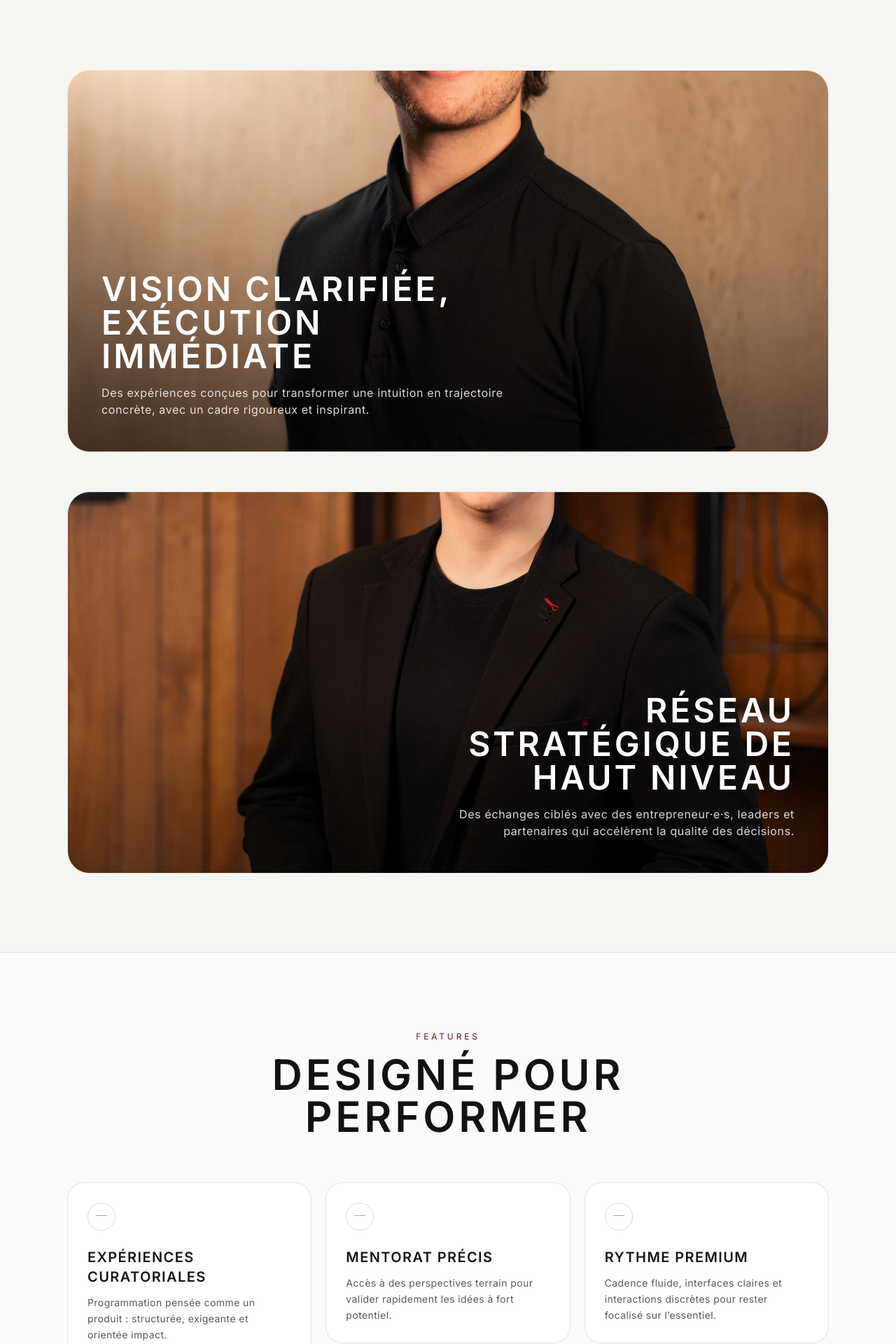
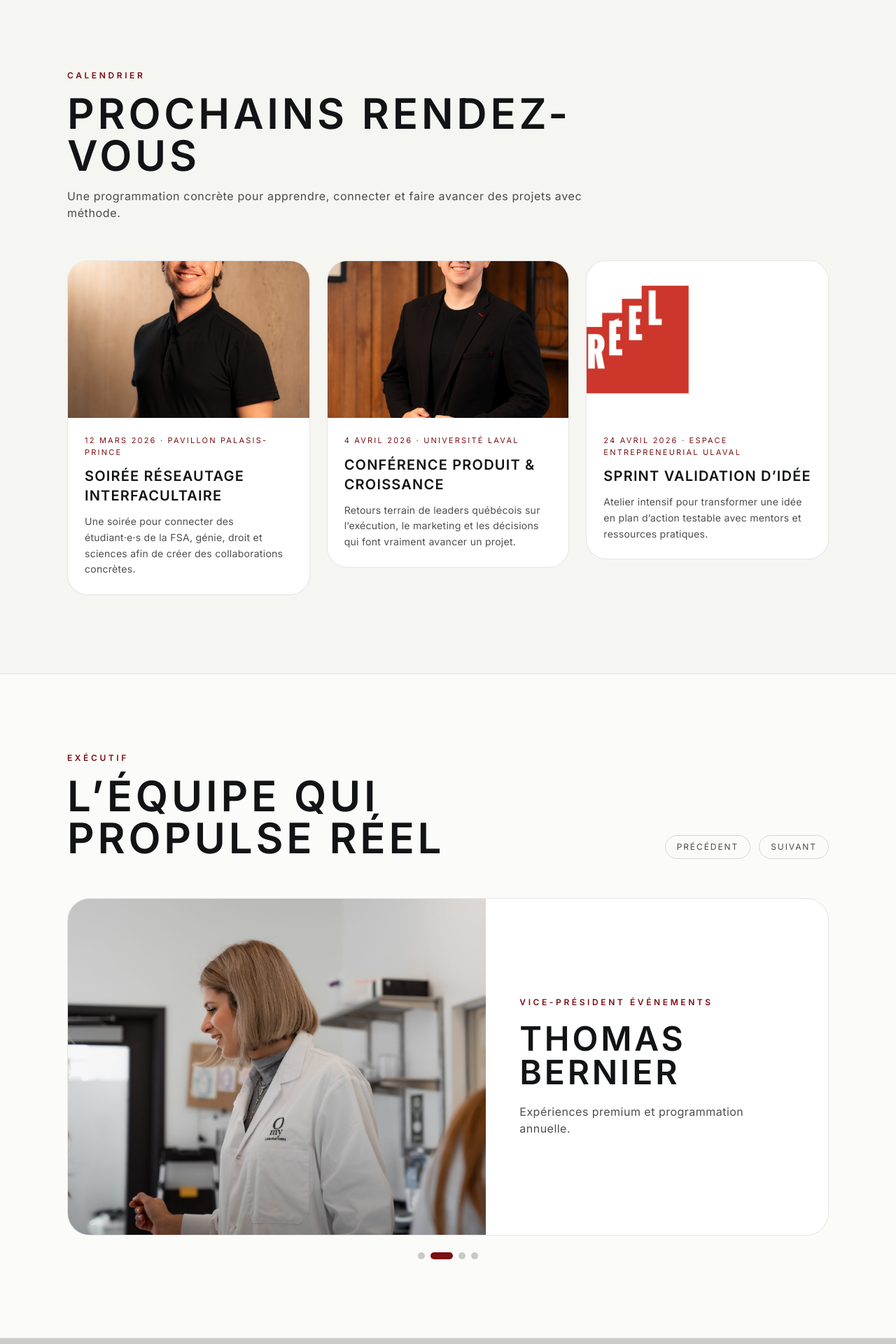
Before and after one commit to tkstan/reelul, a Next.js app: page / in a window 1280 px wide. Shown: the part 880-2800 px from the top of the page at 70% size. Built offline with nearby package versions, Linux system fonts and the light colour scheme.

Commit message:
Refine landing in French with requested sections and executive carousel

```diff
--- a/components/navbar.tsx
+++ b/components/navbar.tsx
@@ -8,8 +8,9 @@ import { Button } from '@/components/ui/button';
 
 const onePageNav = [
   { href: '/#accueil', label: 'Accueil' },
-  { href: '/#experience', label: 'Expérience' },
-  { href: '/#features', label: 'Features' },
+  { href: '/#calendrier', label: 'Calendrier' },
+  { href: '/#executif', label: 'Exécutif' },
+  { href: '/#heritage', label: 'Héritage Entrepreneuriat' },
   { href: '/#contact', label: 'Contact' }
 ];
 
@@ -18,7 +19,7 @@ export function Navbar() {
   const [scrolled, setScrolled] = useState(false);
 
   useEffect(() => {
-    const onScroll = () => setScrolled(window.scrollY > 16);
+    const onScroll = () => setScrolled(window.scrollY > 18);
     onScroll();
     window.addEventListener('scroll', onScroll, { passive: true });
     return () => window.removeEventListener('scroll', onScroll);
@@ -30,12 +31,12 @@ export function Navbar() {
     <header
       className={`sticky top-0 z-50 border-b transition duration-500 [transition-timing-function:cubic-bezier(0.22,1,0.36,1)] ${
         !isHome || scrolled
-          ? 'border-black/10 bg-[rgba(248,248,246,0.78)] backdrop-blur-md'
-          : 'border-transparent bg-[rgba(248,248,246,0.42)] backdrop-blur-md'
+          ? 'border-black/10 bg-[rgba(245,245,242,0.92)] backdrop-blur-md'
+          : 'border-transparent bg-transparent'
       }`}
     >
       <Container className="flex items-center justify-between py-3">
-        <Link href="/#accueil" className="text-xl font-semibold uppercase tracking-[0.2em] text-[#101214]">
+        <Link href="/#accueil" className={`${!isHome || scrolled ? 'text-[#101214]' : 'text-white'} text-xl font-semibold uppercase tracking-[0.2em] transition`}>
           RÉEL
         </Link>
 
@@ -43,7 +44,10 @@ export function Navbar() {
           <ul className="flex items-center gap-7">
             {onePageNav.map((item) => (
               <li key={item.href}>
-                <Link href={item.href} className="text-[11px] font-medium uppercase tracking-[0.18em] text-black/60 transition hover:text-[#7a0f14]">
+                <Link
+                  href={item.href}
+                  className={`${!isHome || scrolled ? 'text-black/65' : 'text-white/85'} text-[11px] font-medium uppercase tracking-[0.16em] transition hover:text-[#7a0f14]`}
+                >
                   {item.label}
                 </Link>
               </li>
@@ -52,7 +56,7 @@ export function Navbar() {
         </nav>
 
         <Button href="/#contact" className="hidden md:inline-flex">
-          Rejoindre
+          Écrire
         </Button>
       </Container>
     </header>
--- a/components/premium-landing.tsx
+++ b/components/premium-landing.tsx
@@ -2,55 +2,83 @@
 
 import Image from 'next/image';
 import { motion, useScroll, useTransform } from 'framer-motion';
-import { useRef } from 'react';
+import { useEffect, useRef, useState } from 'react';
 import { Button } from '@/components/ui/button';
 import { Container } from '@/components/ui/container';
 
-type ImmersiveSection = {
-  title: string;
+type BlocCalendrier = {
+  titre: string;
+  date: string;
+  lieu: string;
   description: string;
   image: string;
-  align: 'left' | 'right';
 };
 
-const immersiveSections: ImmersiveSection[] = [
+type MembreExecutif = {
+  nom: string;
+  role: string;
+  axe: string;
+  image: string;
+};
+
+const calendrier: BlocCalendrier[] = [
   {
-    title: 'Vision clarifiée, exécution immédiate',
+    titre: 'Soirée Réseautage Interfacultaire',
+    date: '12 mars 2026',
+    lieu: 'Pavillon Palasis-Prince',
     description:
-      'Des expériences conçues pour transformer une intuition en trajectoire concrète, avec un cadre rigoureux et inspirant.',
-    image: '/images/DSC08797-Edit-scaled.jpg',
-    align: 'left'
+      'Une soirée pour connecter des étudiant·e·s de la FSA, génie, droit et sciences afin de créer des collaborations concrètes.',
+    image: '/images/DSC08797-Edit-scaled.jpg'
   },
   {
-    title: 'Réseau stratégique de haut niveau',
-    description:
-      'Des échanges ciblés avec des entrepreneur·e·s, leaders et partenaires qui accélèrent la qualité des décisions.',
-    image: '/images/DSC08898-Edit-scaled.jpg',
-    align: 'right'
+    titre: 'Conférence Produit & Croissance',
+    date: '4 avril 2026',
+    lieu: 'Université Laval',
+    description: 'Retours terrain de leaders québécois sur l’exécution, le marketing et les décisions qui font vraiment avancer un projet.',
+    image: '/images/DSC08898-Edit-scaled.jpg'
+  },
+  {
+    titre: 'Sprint Validation d’Idée',
+    date: '24 avril 2026',
+    lieu: 'Espace entrepreneurial ULaval',
+    description: 'Atelier intensif pour transformer une idée en plan d’action testable avec mentors et ressources pratiques.',
+    image: '/images/Sans-titre-7.png'
   }
 ];
 
-const features = [
+const executif: MembreExecutif[] = [
   {
-    title: 'Expériences curatoriales',
-    description: 'Programmation pensée comme un produit : structurée, exigeante et orientée impact.'
+    nom: 'Camille Gagnon',
+    role: 'Présidente',
+    axe: 'Vision stratégique et partenariats interfacultaires.',
+    image: '/images/DSC08963-scaled.jpg'
   },
   {
-    title: 'Mentorat précis',
-    description: 'Accès à des perspectives terrain pour valider rapidement les idées à fort potentiel.'
+    nom: 'Thomas Bernier',
+    role: 'Vice-président événements',
+    axe: 'Expériences premium et programmation annuelle.',
+    image: '/images/MMP03629-scaled.jpg'
   },
   {
-    title: 'Rythme premium',
-    description: 'Cadence fluide, interfaces claires et interactions discrètes pour rester focalisé sur l’essentiel.'
+    nom: 'Myriam Ouellet',
+    role: 'Vice-présidente Héritage',
+    axe: 'Développement de la plateforme Héritage Entrepreneuriat.',
+    image: '/images/DSC08797-Edit-scaled.jpg'
+  },
+  {
+    nom: 'Samuel Roy',
+    role: 'Directeur communauté',
+    axe: 'Activation du réseau étudiant ULaval et alumni.',
+    image: '/images/DSC08898-Edit-scaled.jpg'
   }
 ];
 
 function Reveal({ children, delay = 0 }: { children: React.ReactNode; delay?: number }) {
   return (
     <motion.div
-      initial={{ opacity: 0, y: 28 }}
+      initial={{ opacity: 0, y: 30 }}
       whileInView={{ opacity: 1, y: 0 }}
-      viewport={{ once: true, amount: 0.25 }}
+      viewport={{ once: true, amount: 0.2 }}
       transition={{ duration: 0.8, delay, ease: [0.22, 1, 0.36, 1] }}
     >
       {children}
@@ -61,35 +89,45 @@ function Reveal({ children, delay = 0 }: { children: React.ReactNode; delay?: nu
 export function PremiumLanding() {
   const heroRef = useRef<HTMLDivElement>(null);
   const { scrollYProgress } = useScroll({ target: heroRef, offset: ['start start', 'end start'] });
-  const heroY = useTransform(scrollYProgress, [0, 1], ['0%', '14%']);
+  const heroY = useTransform(scrollYProgress, [0, 1], ['0%', '12%']);
+
+  const [slide, setSlide] = useState(0);
+
+  useEffect(() => {
+    const timer = setInterval(() => {
+      setSlide((current) => (current + 1) % executif.length);
+    }, 4500);
+
+    return () => clearInterval(timer);
+  }, []);
 
   return (
     <>
       <section id="accueil" ref={heroRef} className="relative min-h-screen overflow-hidden border-b border-black/10 bg-[#f5f5f2]">
         <motion.div style={{ y: heroY }} className="absolute inset-0 scale-105">
-          <Image src="/images/MMP03629-scaled.jpg" alt="Communauté entrepreneuriale RÉEL" fill priority className="object-cover" />
+          <Image src="/images/MMP03629-scaled.jpg" alt="Événement étudiant du RÉEL" fill priority className="object-cover" />
         </motion.div>
-        <div className="absolute inset-0 bg-gradient-to-b from-black/15 via-black/25 to-black/50" />
+        <div className="absolute inset-0 bg-gradient-to-b from-black/10 via-black/20 to-black/55" />
 
-        <Container className="relative z-10 flex min-h-screen items-end pb-20 pt-40 md:pb-24">
+        <Container className="relative z-10 flex min-h-screen items-end pb-20 pt-36 md:pb-24">
           <Reveal>
             <div className="max-w-4xl space-y-7 text-white">
-              <p className="text-xs uppercase tracking-[0.36em] text-white/80">RÉEL — Université Laval</p>
+              <p className="text-xs uppercase tracking-[0.34em] text-white/85">RÉEL — ULaval</p>
               <h1 className="text-5xl font-semibold uppercase leading-[0.84] tracking-[0.06em] md:text-7xl lg:text-8xl">
-                Build
+                L’entrepreneuriat
                 <br />
-                The Next
+                étudiant
                 <br />
-                Standard
+                en mouvement
               </h1>
-              <p className="max-w-2xl text-sm font-light tracking-[0.14em] text-white/88 md:text-base">
-                Une landing immersive pensée pour les entrepreneur·e·s qui veulent avancer avec clarté, ambition et
-                précision.
+              <p className="max-w-2xl text-sm font-light tracking-[0.08em] text-white/88 md:text-base">
+                Association étudiante née à la Faculté des sciences de l’administration et ouverte à toute la communauté
+                interfacultaire de l’Université Laval.
               </p>
               <div className="flex flex-wrap gap-4">
-                <Button href="#experience">Découvrir l’expérience</Button>
-                <Button href="#features" kind="ghost" className="border-white/40 text-white hover:border-white/80 hover:text-white">
-                  Explorer les features
+                <Button href="#calendrier">Voir le calendrier</Button>
+                <Button href="#executif" kind="ghost" className="border-white/40 text-white hover:border-white/80 hover:text-white">
+                  Rencontrer l’exécutif
                 </Button>
               </div>
             </div>
@@ -97,53 +135,30 @@ export function PremiumLanding() {
         </Container>
       </section>
 
-      <section id="experience" className="bg-[#f5f5f2] py-20 md:py-28">
-        <Container className="space-y-10 md:space-y-14">
-          {immersiveSections.map((item, index) => (
-            <Reveal key={item.title}>
-              <article className="relative overflow-hidden rounded-[2rem] border border-black/10 bg-white">
-                <Image src={item.image} alt={item.title} width={1400} height={820} className="h-[26rem] w-full object-cover md:h-[34rem]" />
-                <div className="absolute inset-0 bg-gradient-to-t from-black/45 via-black/10 to-transparent" />
-                <div
-                  className={`absolute bottom-8 w-full px-7 md:bottom-12 md:px-12 ${
-                    item.align === 'right' ? 'text-right' : 'text-left'
-                  }`}
-                >
-                  <motion.div
-                    initial={{ opacity: 0, y: 24 }}
-                    whileInView={{ opacity: 1, y: 0 }}
-                    viewport={{ once: true, amount: 0.3 }}
-                    transition={{ duration: 0.75, delay: index * 0.08, ease: [0.22, 1, 0.36, 1] }}
-                    className={`mx-auto max-w-xl space-y-4 text-white ${item.align === 'right' ? 'md:mr-0' : 'md:ml-0'}`}
-                  >
-                    <h2 className="text-3xl font-semibold uppercase tracking-[0.08em] md:text-5xl">{item.title}</h2>
-                    <p className="text-sm leading-relaxed tracking-[0.04em] text-white/85 md:text-base">{item.description}</p>
-                  </motion.div>
-                </div>
-              </article>
-            </Reveal>
-          ))}
-        </Container>
-      </section>
-
-      <section id="features" className="border-y border-black/10 bg-[#fbfbf9] py-20 md:py-28">
+      <section id="calendrier" className="bg-[#f5f5f2] py-20 md:py-28">
         <Container>
           <Reveal>
-            <header className="mx-auto mb-12 max-w-3xl text-center md:mb-16">
-              <p className="text-xs uppercase tracking-[0.32em] text-[#7a0f14]">Features</p>
-              <h2 className="mt-4 text-4xl font-semibold uppercase tracking-[0.08em] text-[#101214] md:text-6xl">Designé pour performer</h2>
+            <header className="mb-10 max-w-3xl space-y-4 md:mb-14">
+              <p className="text-xs font-semibold uppercase tracking-[0.3em] text-[#7a0f14]">Calendrier</p>
+              <h2 className="text-4xl font-semibold uppercase tracking-[0.08em] text-[#111315] md:text-6xl">Prochains rendez-vous</h2>
+              <p className="text-sm tracking-[0.04em] text-black/70 md:text-base">
+                Une programmation concrète pour apprendre, connecter et faire avancer des projets avec méthode.
+              </p>
             </header>
           </Reveal>
 
-          <div className="grid gap-5 md:grid-cols-3">
-            {features.map((feature, index) => (
-              <Reveal key={feature.title} delay={index * 0.08}>
-                <article className="group rounded-3xl border border-black/10 bg-white p-7 transition duration-500 hover:scale-[1.02] hover:border-[#7a0f14]/35 hover:shadow-[0_14px_36px_-32px_rgba(122,15,20,0.45)]">
-                  <div className="mb-6 h-10 w-10 rounded-full border border-black/15 transition-colors duration-500 group-hover:border-[#7a0f14]/60">
-                    <div className="m-auto mt-[17px] h-px w-4 bg-black/35 transition-colors duration-500 group-hover:bg-[#7a0f14]" />
+          <div className="grid gap-6 md:grid-cols-3">
+            {calendrier.map((event, index) => (
+              <Reveal key={event.titre} delay={index * 0.08}>
+                <article className="overflow-hidden rounded-[1.8rem] border border-black/10 bg-white">
+                  <Image src={event.image} alt={event.titre} width={800} height={540} className="h-56 w-full object-cover" />
+                  <div className="space-y-3 p-6">
+                    <p className="text-[11px] uppercase tracking-[0.2em] text-[#7a0f14]">
+                      {event.date} · {event.lieu}
+                    </p>
+                    <h3 className="text-xl font-semibold uppercase tracking-[0.06em] text-[#121416]">{event.titre}</h3>
+                    <p className="text-sm leading-relaxed tracking-[0.02em] text-black/70">{event.description}</p>
                   </div>
-                  <h3 className="text-xl font-semibold uppercase tracking-[0.07em] text-[#141618]">{feature.title}</h3>
-                  <p className="mt-3 text-sm leading-relaxed tracking-[0.03em] text-black/65">{feature.description}</p>
                 </article>
               </Reveal>
             ))}
@@ -151,18 +166,110 @@ export function PremiumLanding() {
         </Container>
       </section>
 
-      <section className="relative overflow-hidden">
-        <Image src="/images/Sans-titre-7.png" alt="Audience attentive lors d'un événement RÉEL" width={2000} height={1200} className="h-[70vh] w-full object-cover" />
-        <div className="absolute inset-0 bg-gradient-to-b from-black/20 to-black/60" />
+      <section id="executif" className="border-y border-black/10 bg-[#fbfbf9] py-20 md:py-28">
+        <Container>
+          <Reveal>
+            <header className="mb-10 flex items-end justify-between gap-6 md:mb-14">
+              <div className="max-w-3xl space-y-4">
+                <p className="text-xs font-semibold uppercase tracking-[0.3em] text-[#7a0f14]">Exécutif</p>
+                <h2 className="text-4xl font-semibold uppercase tracking-[0.08em] text-[#111315] md:text-6xl">L’équipe qui propulse RÉEL</h2>
+              </div>
+              <div className="hidden items-center gap-3 md:flex">
+                <button
+                  type="button"
+                  onClick={() => setSlide((slide - 1 + executif.length) % executif.length)}
+                  className="rounded-full border border-black/15 px-4 py-2 text-xs uppercase tracking-[0.16em] text-black/70 transition hover:border-[#7a0f14] hover:text-[#7a0f14]"
+                >
+                  Précédent
+                </button>
+                <button
+                  type="button"
+                  onClick={() => setSlide((slide + 1) % executif.length)}
+                  className="rounded-full border border-black/15 px-4 py-2 text-xs uppercase tracking-[0.16em] text-black/70 transition hover:border-[#7a0f14] hover:text-[#7a0f14]"
+                >
+                  Suivant
+                </button>
+              </div>
+            </header>
+          </Reveal>
+
+          <div className="overflow-hidden rounded-[2rem] border border-black/10 bg-white">
+            <motion.div animate={{ x: `-${slide * 100}%` }} transition={{ duration: 0.7, ease: [0.22, 1, 0.36, 1] }} className="flex">
+              {executif.map((membre) => (
+                <article key={membre.nom} className="min-w-full md:grid md:grid-cols-[1.1fr_0.9fr]">
+                  <Image src={membre.image} alt={membre.nom} width={1200} height={900} className="h-72 w-full object-cover md:h-[30rem]" />
+                  <div className="flex flex-col justify-center space-y-5 p-8 md:p-12">
+                    <p className="text-xs font-semibold uppercase tracking-[0.3em] text-[#7a0f14]">{membre.role}</p>
+                    <h3 className="text-3xl font-semibold uppercase tracking-[0.08em] text-[#111315] md:text-5xl">{membre.nom}</h3>
+                    <p className="text-sm leading-relaxed tracking-[0.03em] text-black/70 md:text-base">{membre.axe}</p>
+                  </div>
+                </article>
+              ))}
+            </motion.div>
+          </div>
+
+          <div className="mt-6 flex items-center justify-center gap-2">
+            {executif.map((membre, index) => (
+              <button
+                key={membre.nom}
+                type="button"
+                aria-label={`Voir ${membre.nom}`}
+                onClick={() => setSlide(index)}
+                className={`h-2.5 rounded-full transition ${index === slide ? 'w-8 bg-[#7a0f14]' : 'w-2.5 bg-black/20 hover:bg-black/35'}`}
+              />
+            ))}
+          </div>
+        </Container>
+      </section>
+
+      <section id="heritage" className="relative overflow-hidden">
+        <Image src="/images/Sans-titre-7.png" alt="Communauté RÉEL lors d'une conférence" width={2000} height={1200} className="h-[72vh] w-full object-cover" />
+        <div className="absolute inset-0 bg-gradient-to-b from-black/20 via-black/35 to-black/65" />
         <Container className="absolute inset-0 z-10 flex h-full items-center justify-center text-center">
           <Reveal>
             <div className="space-y-6 text-white">
-              <h2 className="text-4xl font-semibold uppercase tracking-[0.1em] md:text-6xl">Passez de l’idée à l’élan</h2>
-              <p className="mx-auto max-w-2xl text-sm tracking-[0.08em] text-white/85 md:text-base">
-                Rejoignez un collectif qui traite l’entrepreneuriat étudiant comme une discipline de précision.
+              <p className="text-xs font-semibold uppercase tracking-[0.34em] text-white/80">Héritage Entrepreneuriat</p>
+              <h2 className="text-4xl font-semibold uppercase tracking-[0.1em] md:text-6xl">Apprendre avec structure</h2>
+              <p className="mx-auto max-w-2xl text-sm tracking-[0.06em] text-white/85 md:text-base">
+                Une plateforme pour démocratiser les outils entrepreneuriaux et rendre l’action plus accessible aux étudiant·e·s.
               </p>
-              <Button href="#contact">Nous rejoindre</Button>
+              <Button href="https://www.heritageentrepreneuriat.ca/">Découvrir la plateforme</Button>
             </div>
+          </Reveal>
+        </Container>
+      </section>
+
+      <section id="contact" className="bg-[#f5f5f2] py-20 md:py-28">
+        <Container>
+          <Reveal>
+            <header className="mb-10 max-w-3xl space-y-4 md:mb-14">
+              <p className="text-xs font-semibold uppercase tracking-[0.3em] text-[#7a0f14]">Contact</p>
+              <h2 className="text-4xl font-semibold uppercase tracking-[0.08em] text-[#111315] md:text-6xl">Parlons de votre projet</h2>
+            </header>
+          </Reveal>
+
+          <Reveal>
+            <form className="grid gap-5 rounded-[2rem] border border-black/10 bg-white p-7 md:grid-cols-2 md:p-10" aria-label="Formulaire de contact">
+              <label className="space-y-2 text-xs font-semibold uppercase tracking-[0.14em] text-black/65">
+                Nom complet
+                <input className="w-full rounded-xl border border-black/15 px-4 py-3 text-black outline-none transition focus:border-[#7a0f14]" name="name" type="text" required />
+              </label>
+              <label className="space-y-2 text-xs font-semibold uppercase tracking-[0.14em] text-black/65">
+                Courriel
+                <input className="w-full rounded-xl border border-black/15 px-4 py-3 text-black outline-none transition focus:border-[#7a0f14]" name="email" type="email" required />
+              </label>
+              <label className="space-y-2 text-xs font-semibold uppercase tracking-[0.14em] text-black/65 md:col-span-2">
+                Sujet
+                <input className="w-full rounded-xl border border-black/15 px-4 py-3 text-black outline-none transition focus:border-[#7a0f14]" name="subject" type="text" required />
+              </label>
+              <label className="space-y-2 text-xs font-semibold uppercase tracking-[0.14em] text-black/65 md:col-span-2">
+                Message
+                <textarea className="min-h-36 w-full rounded-xl border border-black/15 px-4 py-3 text-black outline-none transition focus:border-[#7a0f14]" name="message" required />
+              </label>
+              <div className="md:col-span-2">
+                <Button type="submit">Envoyer le message</Button>
+              </div>
+            </form>
           </Reveal>
         </Container>
       </section>
```
Also changed, not shown: 1 other file (tests, documents, lock files or other folders).
